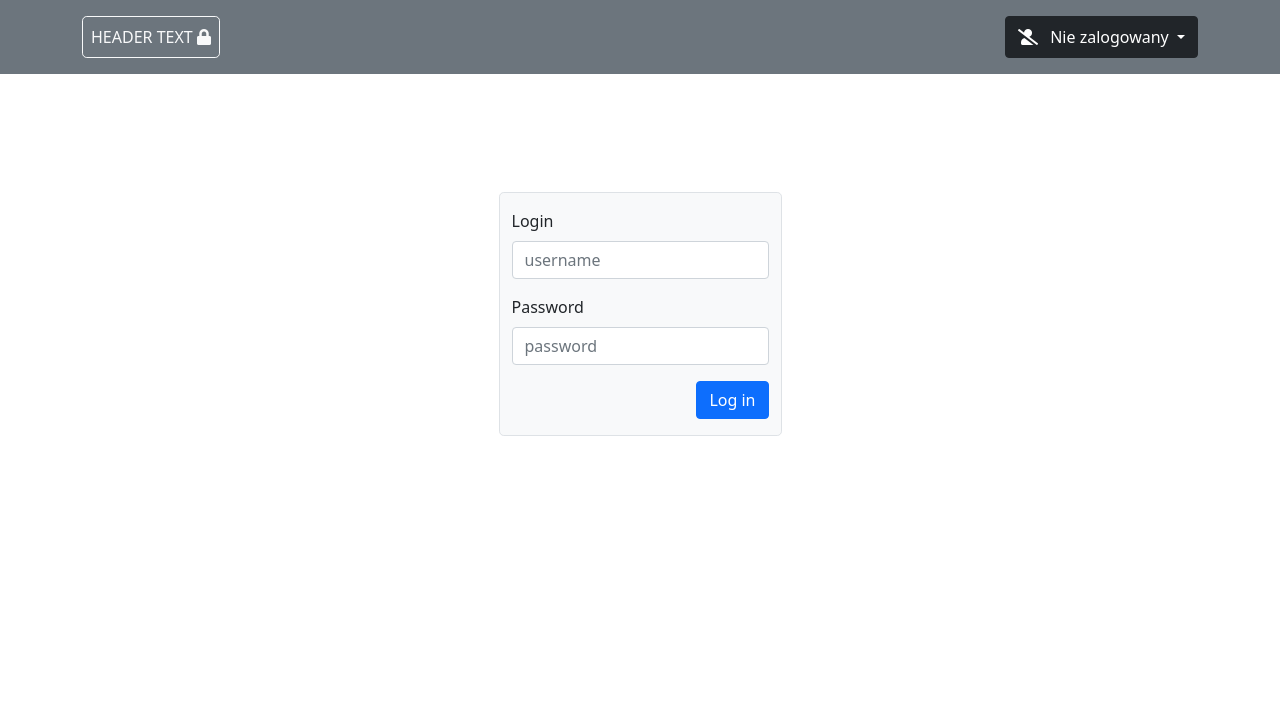
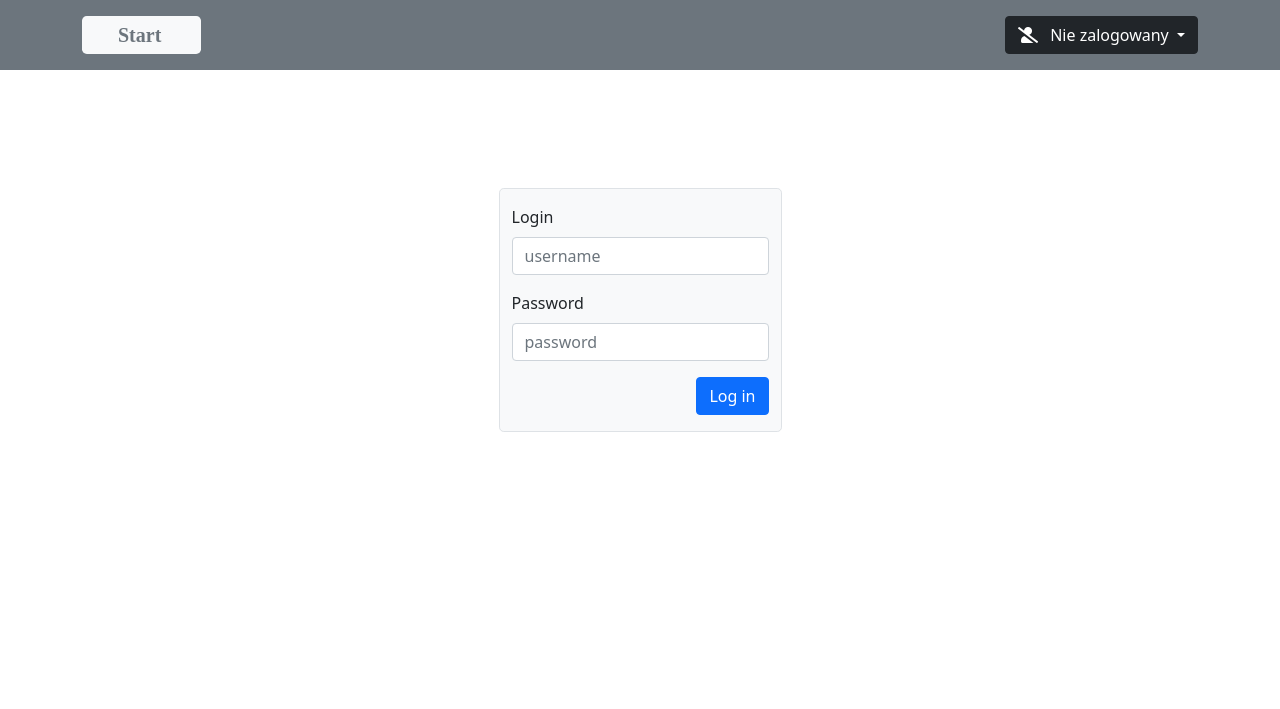
Before and after one commit to piotrenewicz/virtual-computerLab-manager, a Flask app: page /login in a window 1280 px wide. Shown: the top 709 px of the page. Run offline with Flask 2, Linux system fonts and the light colour scheme; parts of the project's set-up code (start-up, migrations or seed data) failed here and were passed over; some libraries are stand-ins or nearby versions.

Commit message:
Implemented navigation.html now it looks good

```diff
--- a/templates/base.html
+++ b/templates/base.html
@@ -20,7 +20,7 @@
             <div class="container">
                 <div class="row justify-content-between pt-3 pb-3">
                     {% block navigation_area %}
-                        {% include 'common/navigation.html' %}
+                        {% include 'common/navigation.html' with context %}
                     {% endblock %}
                     {#                        <div class="col-auto">#}
                     {#                            IS THIS IN THE MIDDLE?#}
--- a/templates/common/navigation.html
+++ b/templates/common/navigation.html
@@ -1,4 +1,9 @@
-<div class="col-auto p-2 border border-light rounded-3">
-    HEADER TEXT
-    <span class="fas fa-lock"></span>
-</div>
+<nav class="navbar navbar-expand navbar-light bg-light col-auto rounded-3 pe-0 py-0">
+    <div class="container-fluid">
+        <a class="navbar-brand fas text-secondary" href="{{ url_for('index') }}">Start</a>
+        {% for nav_text, nav_url in dir %}
+            <span class="fas fa-chevron-right text-secondary"></span>
+            <a class="nav-link" href="{{ nav_url }}">{{ nav_text }}</a>
+        {% endfor %}
+    </div>
+</nav>
```
Also changed, not shown: templates/config.html (+8 -0 lines).
